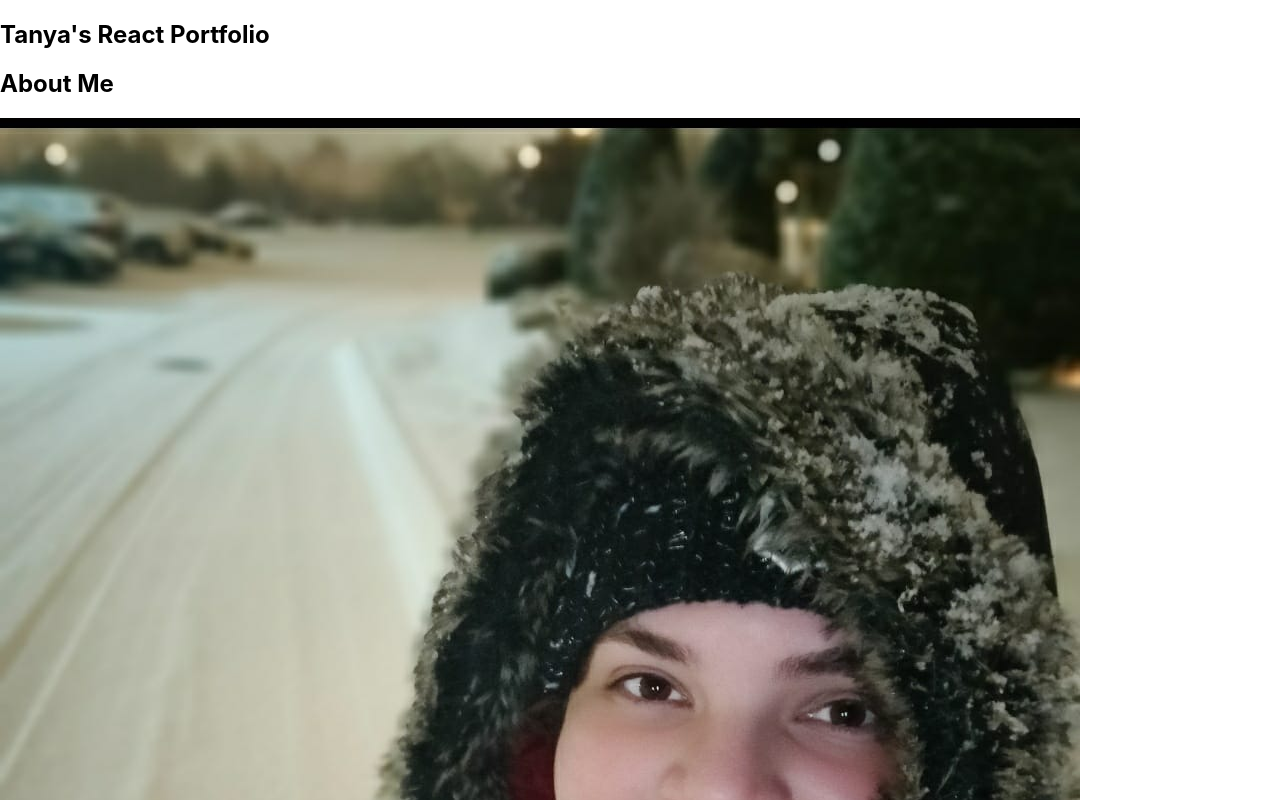
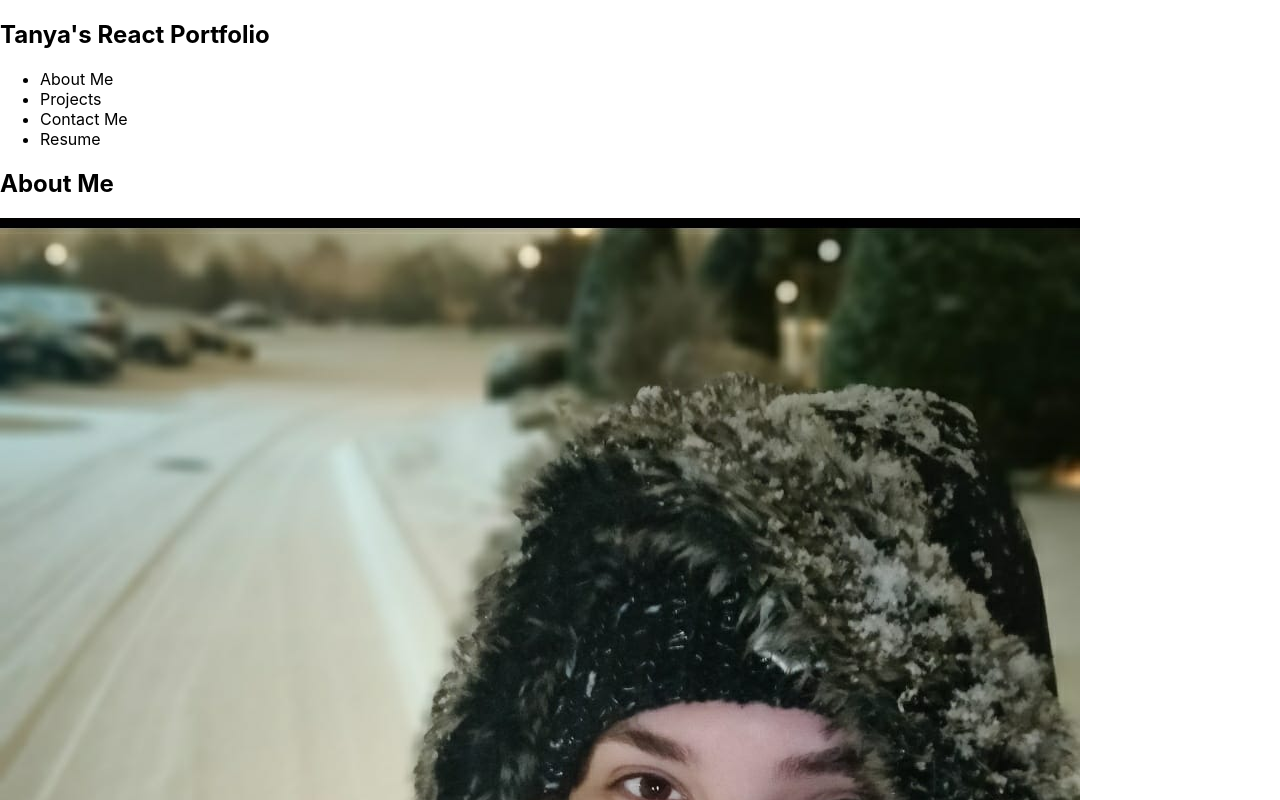
Before and after one commit to tanyaleepr/reactofolio, a React (Create React App) app: page / in a window 1280 px wide. Shown: the top 800 px of the page. Built offline with nearby package versions, Linux system fonts and the light colour scheme.

Commit message:
debugged projects and portfolio with render and bootstrap issue

```diff
--- a/package.json
+++ b/package.json
@@ -1,4 +1,5 @@
 {
+  "homepage": "https://github.com/tanyaleepr/reactofolio",
   "name": "reactfolio",
   "version": "0.1.0",
   "private": true,
@@ -6,7 +7,10 @@
     "@testing-library/jest-dom": "^5.16.4",
     "@testing-library/react": "^13.1.1",
     "@testing-library/user-event": "^13.5.0",
+    "bootstrap": "^5.1.3",
     "react": "^18.0.0",
+    "react-bootstrap": "^1.5.2",
+    "react-bootstrap-validation": "^0.1.11",
     "react-dom": "^18.0.0",
     "react-scripts": "5.0.1",
     "web-vitals": "^2.1.4"
--- a/src/App.js
+++ b/src/App.js
@@ -10,7 +10,7 @@ import Resume from "./components/Resume";
 function App() {
 	const [currentTab, setCurrentTab] = useState("about");
 
-	// This renderTab allows to see which tab is selected to generate an appropriate tab.
+	// This function checks to see which tab is selected and then generates the appropriate tab.
 	const renderTab = () => {
 		switch (currentTab) {
 			case "about":
--- a/src/components/Header/index.js
+++ b/src/components/Header/index.js
@@ -10,10 +10,10 @@ function Header(props) {
 				<h2>Tanya's React Portfolio</h2>
 			</div>
 			<div>
-				<nav
+				<Nav
 					currentTab={currentTab}
 					setCurrentTab={setCurrentTab}
-				></nav>
+				></Nav>
 			</div>
 		</header>
 	);
--- a/src/components/Nav/index.js
+++ b/src/components/Nav/index.js
@@ -9,11 +9,11 @@ function Navigation(props) {
 				<li className={currentTab === "about" ? "mx-2 navActive" : "mx-2"}>
 					<span onClick={() => setCurrentTab("about")}>About Me</span>
 				</li>
-				<li className={currentTab === "projects" ? "mx-2 navActive" : "mx-2"}>
-					<span onClick={() => setCurrentTab("projects")}>Projects</span>
+				<li className={currentTab === "project" ? "mx-2 navActive" : "mx-2"}>
+					<span onClick={() => setCurrentTab("project")}>Projects</span>
 				</li>
 				<li className={currentTab === "contact" ? "mx-2 navActive" : "mx-2"}>
-					<span onClick={() => setCurrentTab("contact")}>Contact</span>
+					<span onClick={() => setCurrentTab("contact")}>Contact Me</span>
 				</li>
 				<li className={currentTab === "resume" ? "mx-2 navActive" : "mx-2"}>
 					<span onClick={() => setCurrentTab("resume")}>Resume</span>
```
Also changed, not shown: 1 other file (tests, documents, lock files or other folders).
